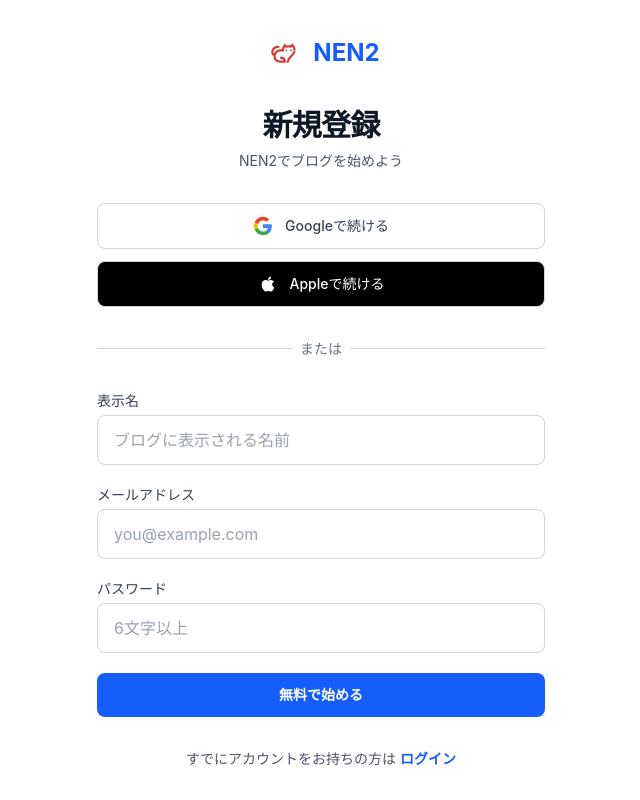
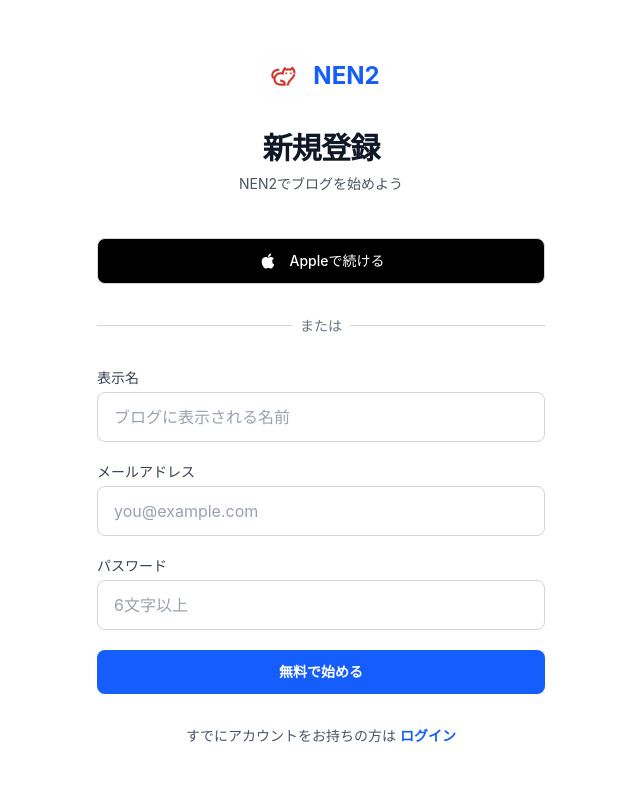
Before and after one commit to xxgoldxxgold/nen2, a Next.js app: page /signup in a window 1280 px wide. Shown: the whole page, without its empty margins (319-959 px from the left). Built offline with nearby package versions, Linux system fonts and the light colour scheme.

Commit message:
feat: GoogleログインをGIS IDトークン方式に変更
アプリ内ブラウザでも動作するGoogle Identity Services方式に移行。
signInWithOAuth → signInWithIdToken

Co-Authored-By: Claude Opus 4.6 <noreply@anthropic.com>

```diff
--- a/src/components/auth/OAuthButtons.tsx
+++ b/src/components/auth/OAuthButtons.tsx
@@ -1,76 +1,82 @@
 'use client'
 
 import { createClient } from '@/lib/supabase/client'
-import { useState, useEffect } from 'react'
+import { useState, useEffect, useRef, useCallback } from 'react'
+import Script from 'next/script'
 
+const GOOGLE_CLIENT_ID = '444936829523-tucgq0beqmcfh7datarsdvopk4v03a4e.apps.googleusercontent.com'
 
-function isInAppBrowser(): boolean {
-  if (typeof navigator === 'undefined') return false
-  const ua = navigator.userAgent || ''
-  return /Line\/|FBAN|FBAV|Instagram|Twitter|MicroMessenger|WeChat|TikTok/i.test(ua)
-    || (/iPhone|iPad|iPod/.test(ua) && !/Safari/i.test(ua))
+declare global {
+  interface Window {
+    google?: {
+      accounts: {
+        id: {
+          initialize: (config: { client_id: string; callback: (response: { credential: string }) => void }) => void
+          renderButton: (el: HTMLElement, config: Record<string, unknown>) => void
+        }
+      }
+    }
+  }
 }
 
 export default function OAuthButtons() {
   const [loading, setLoading] = useState<string | null>(null)
-  const [inApp, setInApp] = useState(false)
+  const googleBtnRef = useRef<HTMLDivElement>(null)
+  const initializedRef = useRef(false)
+
+  const handleGoogleCredential = useCallback(async (response: { credential: string }) => {
+    setLoading('google')
+    const supabase = createClient()
+    const { error } = await supabase.auth.signInWithIdToken({
+      provider: 'google',
+      token: response.credential,
+    })
+    if (error) {
+      console.error('Google signInWithIdToken error:', error)
+    }
+    setLoading(null)
+  }, [])
+
+  const initGoogle = useCallback(() => {
+    if (initializedRef.current || !window.google || !googleBtnRef.current) return
+    initializedRef.current = true
+    window.google.accounts.id.initialize({
+      client_id: GOOGLE_CLIENT_ID,
+      callback: handleGoogleCredential,
+    })
+    window.google.accounts.id.renderButton(googleBtnRef.current, {
+      theme: 'outline',
+      size: 'large',
+      width: 400,
+      text: 'continue_with',
+      locale: 'ja',
+    })
+  }, [handleGoogleCredential])
 
   useEffect(() => {
-    setInApp(isInAppBrowser())
-  }, [])
+    if (window.google) initGoogle()
+  }, [initGoogle])
 
-  const handleOAuth = async (provider: 'google' | 'apple') => {
-    if (inApp) return
-    setLoading(provider)
+  const handleApple = async () => {
+    setLoading('apple')
     const supabase = createClient()
     const { error } = await supabase.auth.signInWithOAuth({
-      provider,
-      options: {
-        redirectTo: `${window.location.origin}/auth/callback`,
-      },
+      provider: 'apple',
+      options: { redirectTo: `${window.location.origin}/auth/callback` },
     })
     if (error) {
-      console.error(`${provider} OAuth error:`, error)
+      console.error('Apple OAuth error:', error)
       setLoading(null)
     }
   }
 
   return (
     <div className="flex flex-col gap-3">
-      {inApp && (
-        <div className="rounded-lg bg-amber-50 p-3 text-center text-sm text-amber-800 dark:bg-amber-900/20 dark:text-amber-300">
-          <p className="font-semibold">Safariで開いてください</p>
-          <p className="mt-1">右下の「…」→「ブラウザで開く」</p>
-        </div>
-      )}
-      <button
-        onClick={() => handleOAuth('google')}
-        disabled={loading !== null}
-        className="flex w-full items-center justify-center gap-3 rounded-lg border border-gray-300 bg-white px-4 py-3 text-sm font-medium text-gray-700 transition-colors hover:bg-gray-50 disabled:opacity-50 dark:border-gray-600 dark:bg-gray-800 dark:text-gray-200 dark:hover:bg-gray-700"
-      >
-        <svg className="h-5 w-5" viewBox="0 0 24 24">
-          <path
-            d="M22.56 12.25c0-.78-.07-1.53-.2-2.25H12v4.26h5.92a5.06 5.06 0 01-2.2 3.32v2.77h3.57c2.08-1.92 3.28-4.74 3.28-8.1z"
-            fill="#4285F4"
-          />
-          <path
-            d="M12 23c2.97 0 5.46-.98 7.28-2.66l-3.57-2.77c-.98.66-2.23 1.06-3.71 1.06-2.86 0-5.29-1.93-6.16-4.53H2.18v2.84C3.99 20.53 7.7 23 12 23z"
-            fill="#34A853"
-          />
-          <path
-            d="M5.84 14.09c-.22-.66-.35-1.36-.35-2.09s.13-1.43.35-2.09V7.07H2.18C1.43 8.55 1 10.22 1 12s.43 3.45 1.18 4.93l2.85-2.22.81-.62z"
-            fill="#FBBC05"
-          />
-          <path
-            d="M12 5.38c1.62 0 3.06.56 4.21 1.64l3.15-3.15C17.45 2.09 14.97 1 12 1 7.7 1 3.99 3.47 2.18 7.07l3.66 2.84c.87-2.6 3.3-4.53 6.16-4.53z"
-            fill="#EA4335"
-          />
-        </svg>
-        {loading === 'google' ? '接続中...' : 'Googleで続ける'}
-      </button>
+      <Script src="https://accounts.google.com/gsi/client" onLoad={initGoogle} />
+      <div ref={googleBtnRef} className="flex justify-center" />
 
       <button
-        onClick={() => handleOAuth('apple')}
+        onClick={handleApple}
         disabled={loading !== null}
         className="flex w-full items-center justify-center gap-3 rounded-lg border border-gray-300 bg-black px-4 py-3 text-sm font-medium text-white transition-colors hover:bg-gray-900 disabled:opacity-50"
       >
```
